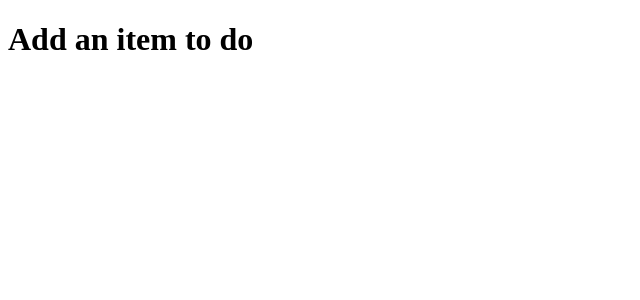
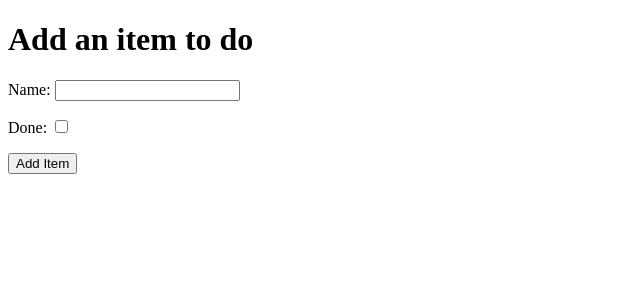
Before and after one commit to nicksmith100/hello-django, a Django app: page /add in a window 1280 px wide. Shown: the top 300 px of the page, without its empty margins (0-640 px from the left). Run offline with Django 3.2, Linux system fonts and the light colour scheme.

Commit message:
Add form to add_item template

```diff
--- a/todo/templates/todo/add_item.html
+++ b/todo/templates/todo/add_item.html
@@ -7,7 +7,25 @@
 </head>
 <body>
     <h1>Add an item to do</h1>
-
-
+    <form method="POST" action="{% url 'add' %}">
+        {% csrf_token %}
+        <div>
+            <p>
+                <label for = "id_name">Name:</label>
+                <input type="text" id="id_name" name="item_name" />
+            </p>
+        </div>
+        <div>
+            <p>
+                <label for = "id_done">Done:</label>
+                <input type="checkbox" id="id_done" name="done" />
+            </p>
+        </div>
+        <div>
+            <p>
+                <button type="submit">Add Item</button>
+            </p>
+        </div>
+    </form>
 </body>
 </html>
```
